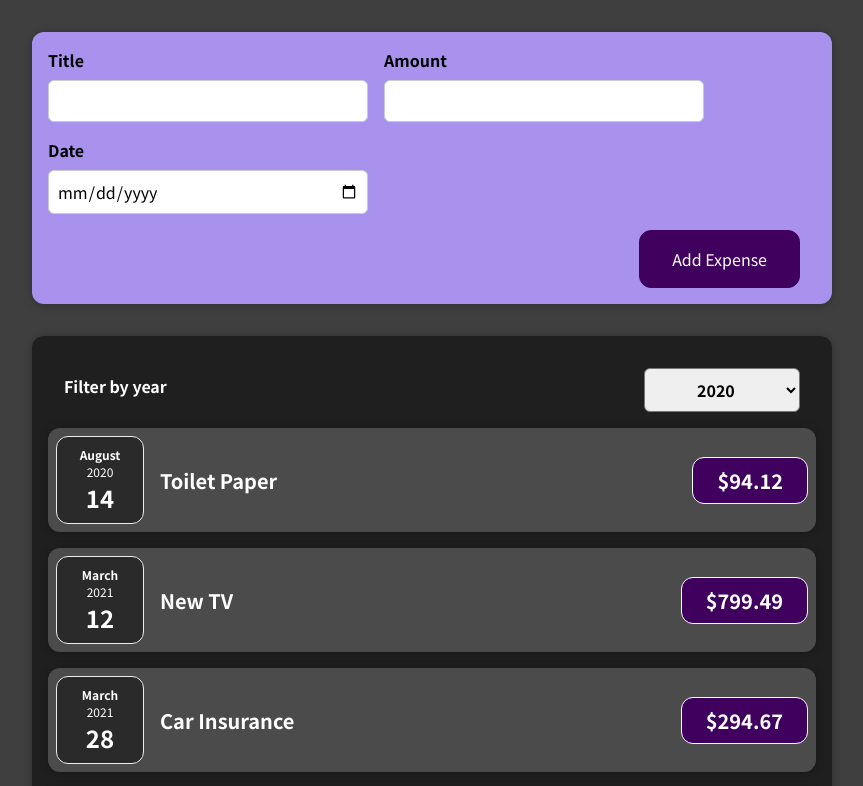
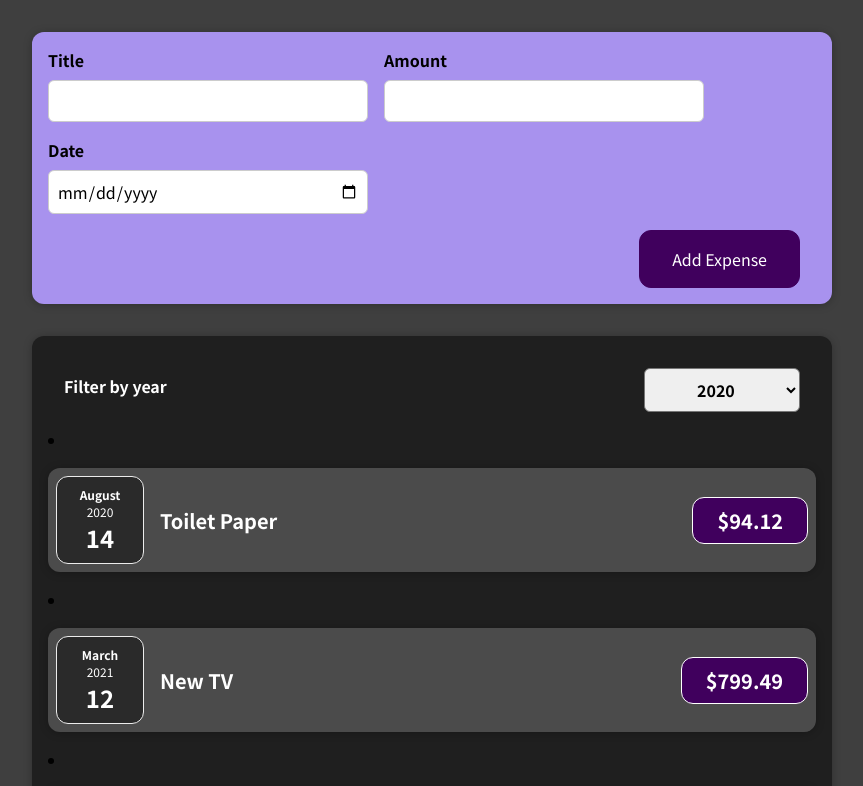
Before and after one commit to TeamAbella060420/expense-list, a React (Create React App) app: page / in a window 1280 px wide. Shown: the top 786 px of the page, without its empty margins (208-1071 px from the left). Built offline with nearby package versions, Linux system fonts and the light colour scheme.

Commit message:
Update ExpenseItem.js

```diff
--- a/src/components/Expenses/ExpenseItem.js
+++ b/src/components/Expenses/ExpenseItem.js
@@ -6,6 +6,7 @@ import './ExpenseItem.css';
 
 const ExpenseItem = (props) => {
   return (
+    <li>
       <Card className='expense-item'>
         <ExpenseDate date={props.date} />
         <div className='expense-item__description'>
@@ -13,7 +14,8 @@ const ExpenseItem = (props) => {
           <div className='expense-item__price'>${props.amount}</div>
         </div>
       </Card>
+    </li>
   );
-}
+};
 
 export default ExpenseItem;
```
Lines whose indentation alone changed are shown as unchanged.
